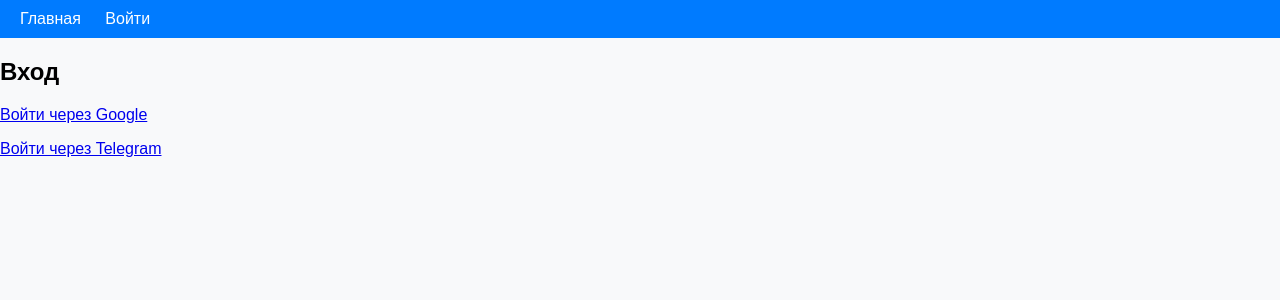
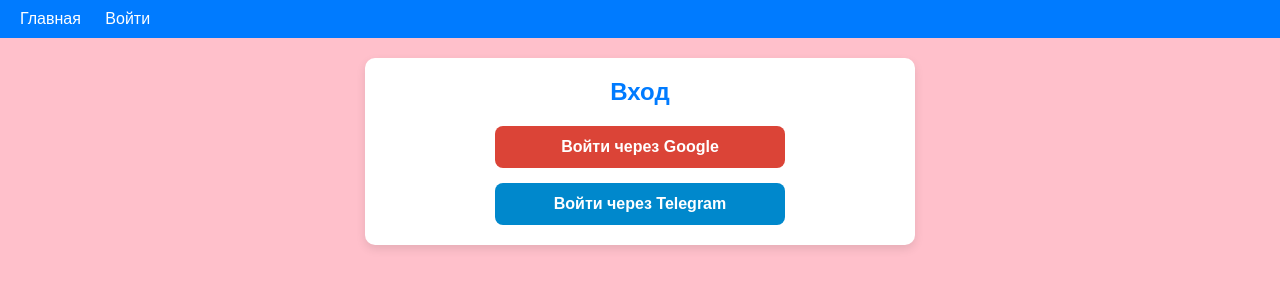
Before and after one commit to vanya332255-tech/Test_Creator, a Flask app: page /auth/login in a window 1280 px wide. Shown: the top 300 px of the page. Run offline with Flask 3, Linux system fonts and the light colour scheme; parts of the project's set-up code (start-up, migrations or seed data) failed here and were passed over.

Commit message:
Update login page and update styles css

```diff
--- a/backend/static/style.css
+++ b/backend/static/style.css
@@ -1,8 +1,10 @@
 /* backend/static/style.css */
+
+
 
 body {
     font-family: Arial, sans-serif;
-    background-color: #f8f9fa;
+    background-color: pink;
     margin: 0;
     padding: 0;
 }
@@ -30,3 +32,108 @@
     border: 1px solid #ffeeba;
     border-radius: 5px;
 }
+
+.centered {
+    text-align: center;
+}
+
+.beautiful-page {
+    background-color: deeppink;
+    color: white;
+}
+
+.card {
+    background: white;
+    border-radius: 10px;
+    padding: 20px 25px;
+    margin: 20px auto;
+    max-width: 500px;
+    box-shadow: 0 4px 10px rgba(0,0,0,0.1);
+}
+
+.card h2 {
+    margin-top: 0;
+    color: #007bff;
+}
+
+label {
+    display: block;
+    margin-top: 15px;
+    margin-bottom: 5px;
+    font-weight: bold;
+}
+
+input[type="text"] {
+    width: 100%;
+    padding: 10px;
+    border: 1px solid #ccc;
+    border-radius: 6px;
+    font-size: 16px;
+}
+
+button.btn {
+    display: inline-block;
+    margin-top: 15px;
+    padding: 10px 15px;
+    border: none;
+    border-radius: 6px;
+    cursor: pointer;
+    background: #007bff;
+    color: white;
+    font-size: 16px;
+    transition: background 0.3s;
+}
+
+button.btn:hover {
+    background: #0056b3;
+}
+
+button.btn-success {
+    background: #28a745;
+}
+
+button.btn-success:hover {
+    background: #1e7e34;
+}
+
+.btn-group {
+    display: flex;
+    flex-direction: column;
+    gap: 15px;
+    align-items: center;
+    margin-top: 20px;
+}
+
+a.btn {
+    display: inline-block;
+    padding: 12px 20px;
+    border-radius: 8px;
+    text-decoration: none;
+    font-weight: bold;
+    font-size: 16px;
+    text-align: center;
+    width: 250px;
+    transition: background 0.3s, transform 0.2s;
+}
+
+a.btn:hover {
+    transform: translateY(-2px);
+}
+
+.btn-google {
+    background: #db4437;
+    color: white;
+}
+
+.btn-google:hover {
+    background: #c1351d;
+}
+
+.btn-telegram {
+    background: #0088cc;
+    color: white;
+}
+
+.btn-telegram:hover {
+    background: #0077b5;
+}
--- a/backend/templates/auth/login.html
+++ b/backend/templates/auth/login.html
@@ -1,7 +1,12 @@
 {% extends "base.html" %}
 {% block title %}Вход{% endblock %}
+
 {% block content %}
-<h2>Вход</h2>
-<p><a href="{{ url_for('auth.google_login') }}">Войти через Google</a></p>
-<p><a href="{{ url_for('auth.telegram_login') }}">Войти через Telegram</a></p>
+<div class="card centered">
+    <h2>Вход</h2>
+    <div class="btn-group">
+        <a href="{{ url_for('auth.google_login') }}" class="btn btn-google">Войти через Google</a>
+        <a href="{{ url_for('auth.telegram_login') }}" class="btn btn-telegram">Войти через Telegram</a>
+    </div>
+</div>
 {% endblock %}
--- a/backend/templates/index.html
+++ b/backend/templates/index.html
@@ -1,6 +1,6 @@
 {% extends "base.html" %}
 {% block title %}Главная{% endblock %}
 {% block content %}
-<h1>Добро пожаловать в TestingApp 🚀</h1>
-<p>Создавай и проходи тесты!</p>
+<h1 class="centered" >Добро пожаловать в TestingApp 🚀</h1>
+<p class="centered">Создавай и проходи тесты!</p>
 {% endblock %}
```
Also changed, not shown: backend/templates/auth/link_telegram.html (+18 -8 lines).
